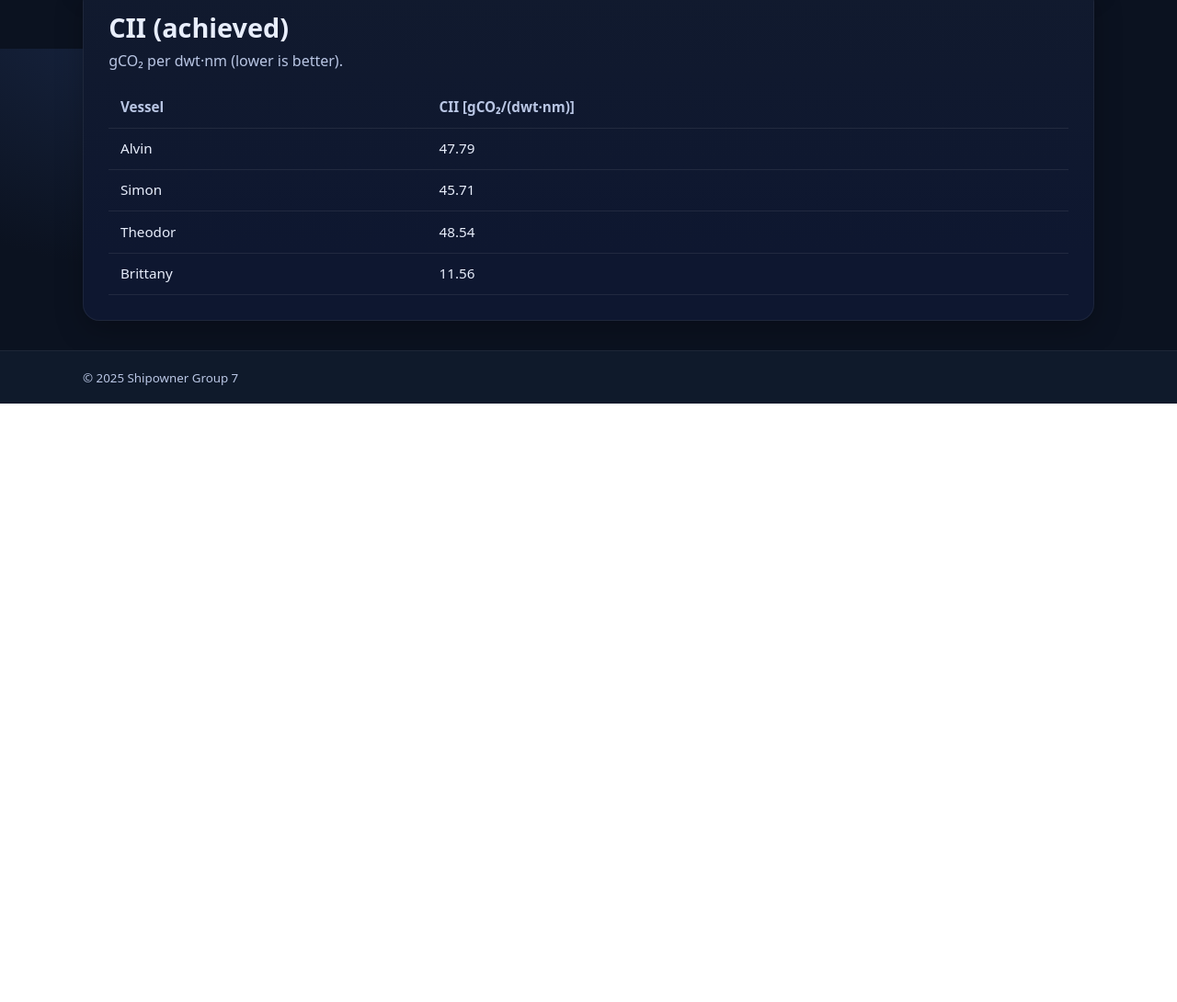
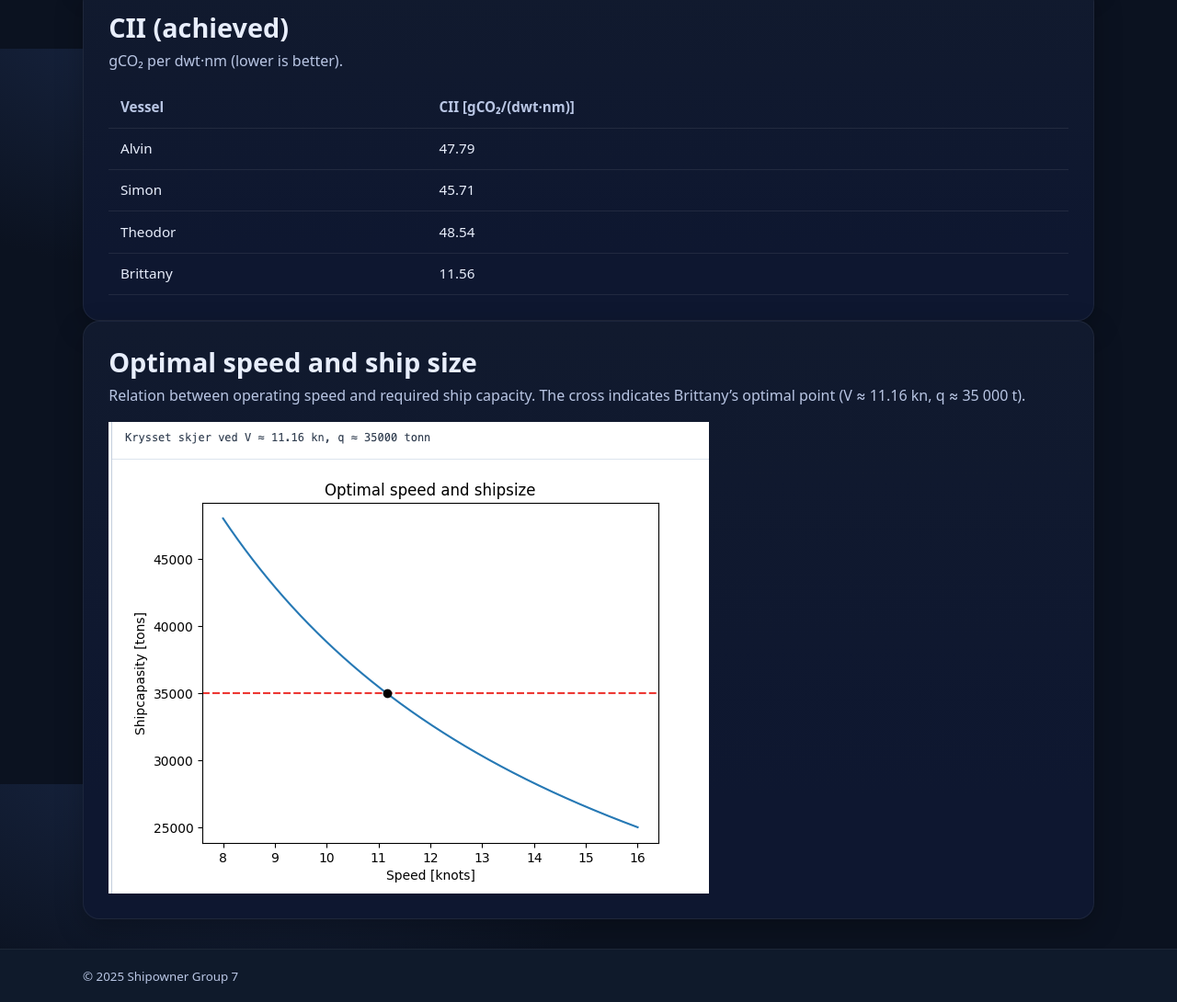
Before and after one commit to malinman/Prosjekteringsmetoder-Nettside, a plain HTML site: page Calculations.html in a window 1280 px wide. Shown: the part 2347-3437 px from the top of the page at 92% size. Before the commit the page ends 2786 px from the top, so only its background shows below. Drawn offline with Linux system fonts and the light colour scheme.

Commit message:
Add files via upload
nye filer uke 37 + figur av graf (optimal speed and size)

```diff
--- a/Calculations.html
+++ b/Calculations.html
@@ -225,6 +225,17 @@
         </table>
       </div>
     </section>
+
+    <!-- Optimal speed and ship size -->
+    <section class="card">
+      <h2>Optimal speed and ship size</h2>
+      <p class="muted">Relation between operating speed and required ship capacity.
+         The cross indicates Brittany’s optimal point (V ≈ 11.16 kn, q ≈ 35 000 t).</p>
+      <div class="image-wrap">
+        <img src="assets/OptimalSpeedandSize.png" alt="Optimal speed and ship size graph">
+      </div>
+    </section>
+
   </main>
 
   <footer class="site-footer">
```
Also changed, not shown: assets/OptimalSpeedandSize.png (added).
